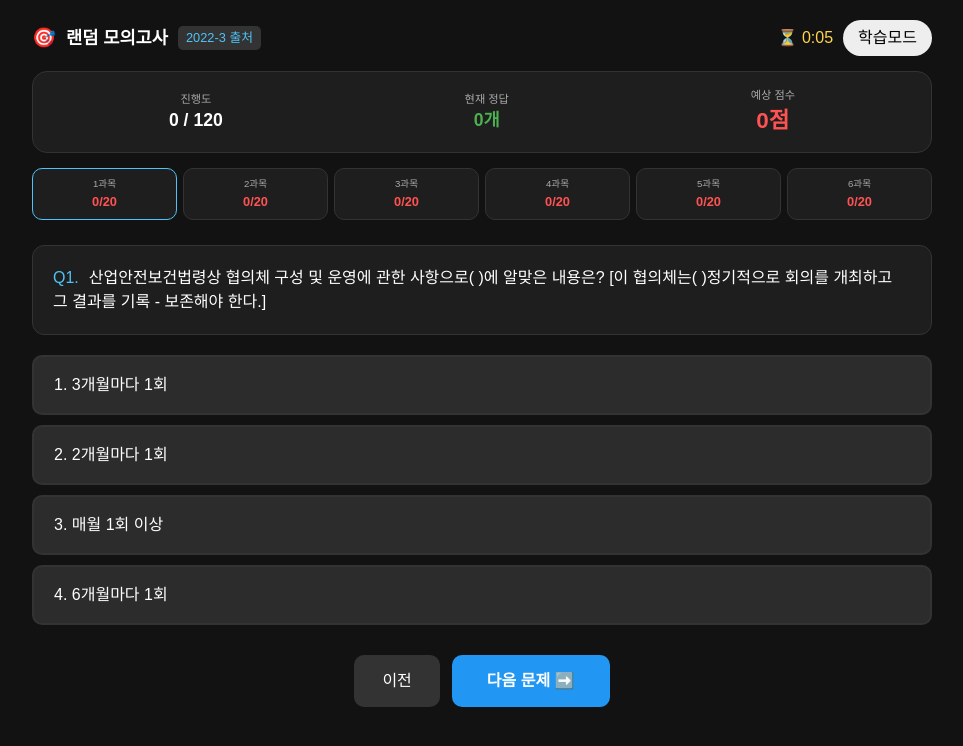
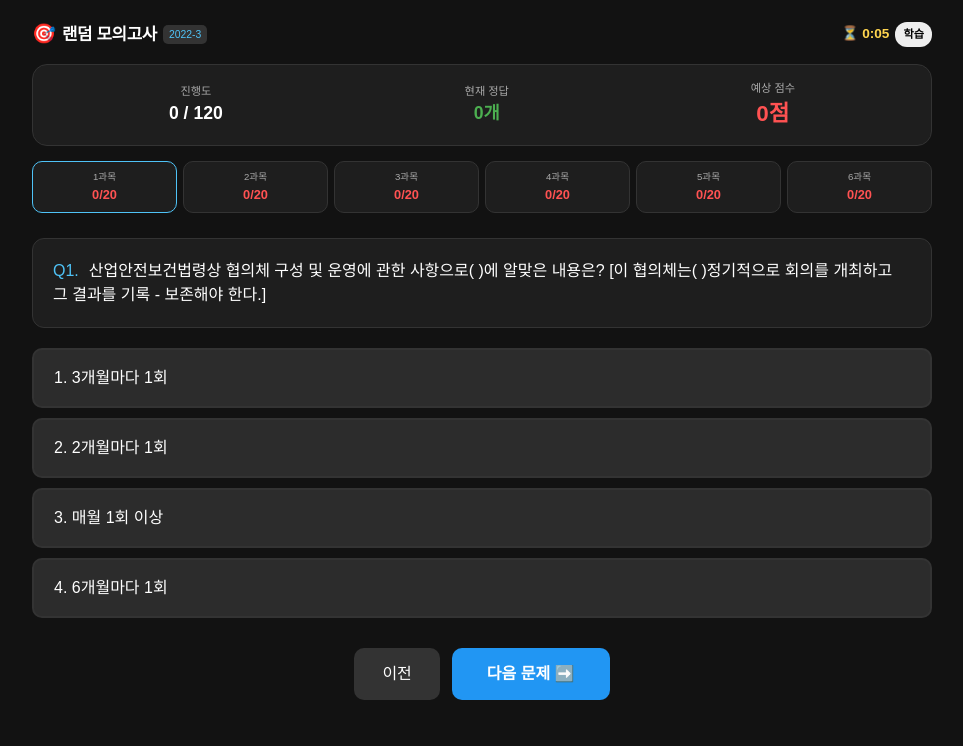
Before and after one commit to woonho0203/cat-exam, a Next.js app: page /mock-exam in a window 1280 px wide. Shown: the top 746 px of the page, without its empty margins (158-1121 px from the left). Built offline with nearby package versions, Linux system fonts and the light colour scheme.

Commit message:
실전모의고사 수정

```diff
--- a/app/mock-exam/page.tsx
+++ b/app/mock-exam/page.tsx
@@ -1,6 +1,6 @@
 "use client";
 
-import { useState, useEffect, useMemo, Suspense } from "react"; // Suspense 추가
+import { useState, useEffect, useMemo, Suspense } from "react";
 import { useRouter, useSearchParams } from "next/navigation";
 import allQuestions from "../../data";
 
@@ -131,17 +131,71 @@ function MockExamContent() {
   return (
     <div style={{ minHeight: "100vh", backgroundColor: "#121212", color: "white", padding: "20px" }}>
       <div style={{ maxWidth: 900, margin: "0 auto" }}>
-        {/* UI 코드 (기존과 동일) */}
-        <div style={{ display: "flex", justifyContent: "space-between", alignItems: "center", marginBottom: 15 }}>
-          <div style={{ display: "flex", alignItems: "center", gap: 10 }}>
-            <span style={{ fontSize: "1.2rem" }}>🎯</span>
-            <span style={{ fontWeight: "bold", fontSize: "1.1rem" }}>랜덤 모의고사</span>
-            <span style={{ backgroundColor: "#333", padding: "2px 8px", borderRadius: "5px", fontSize: "0.8rem", color: "#4FC3F7" }}>{q.origin} 출처</span>
+
+        {/* 수정된 모바일 최적화 상단바 */}
+        <div style={{
+          display: "flex",
+          justifyContent: "space-between",
+          alignItems: "center",
+          marginBottom: 15,
+          gap: "8px",
+          flexWrap: "nowrap"
+        }}>
+          <div style={{
+            display: "flex",
+            alignItems: "center",
+            gap: "6px",
+            overflow: "hidden",
+            whiteSpace: "nowrap"
+          }}>
+            <span style={{ fontSize: "clamp(1rem, 4vw, 1.2rem)" }}>🎯</span>
+            <span style={{
+              fontWeight: "bold",
+              fontSize: "clamp(0.85rem, 3.8vw, 1.05rem)",
+              letterSpacing: "-0.02em"
+            }}>
+              랜덤 모의고사
+            </span>
+            <span style={{
+              backgroundColor: "#333",
+              padding: "2px 6px",
+              borderRadius: "5px",
+              fontSize: "0.65rem",
+              color: "#4FC3F7",
+              flexShrink: 0
+            }}>
+              {q.origin}
+            </span>
           </div>
-          <div style={{ display: "flex", gap: 10, alignItems: "center" }}>
-            <span style={{ color: "#FFD54F" }}>⏳ {Math.floor(seconds/60)}:{(seconds%60).toString().padStart(2,'0')}</span>
-            <button onClick={() => {setIsExamMode(!isExamMode); setResult(null);}} style={{ padding: "6px 15px", borderRadius: 20, border: "none", backgroundColor: isExamMode ? "#444" : "#eee", color: isExamMode ? "white" : "black" }}>
-              {isExamMode ? "실전모드" : "학습모드"}
+
+          <div style={{
+            display: "flex",
+            gap: "6px",
+            alignItems: "center",
+            flexShrink: 0
+          }}>
+            <span style={{
+              color: "#FFD54F",
+              fontSize: "0.85rem",
+              fontWeight: "bold",
+              whiteSpace: "nowrap"
+            }}>
+              ⏳ {Math.floor(seconds/60)}:{(seconds%60).toString().padStart(2,'0')}
+            </span>
+            <button
+              onClick={() => {setIsExamMode(!isExamMode); setResult(null);}}
+              style={{
+                padding: "4px 8px",
+                borderRadius: 12,
+                border: "none",
+                backgroundColor: isExamMode ? "#444" : "#eee",
+                color: isExamMode ? "white" : "black",
+                fontSize: "0.7rem",
+                fontWeight: "bold",
+                cursor: "pointer"
+              }}
+            >
+              {isExamMode ? "실전" : "학습"}
             </button>
           </div>
         </div>
```
